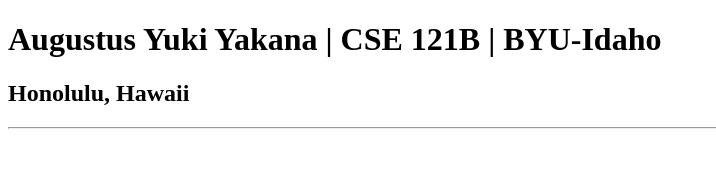
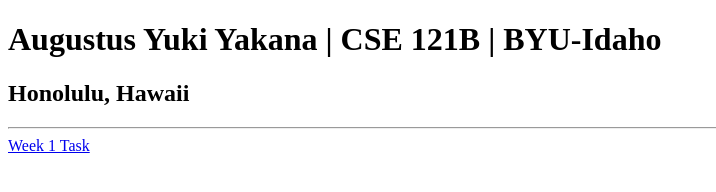
Before and after one commit to augustusyakana/cse121b, a plain HTML site: page index.html in a window 1280 px wide. Shown: the whole page, without its empty margins (0-716 px from the left). Drawn offline with Linux system fonts and the light colour scheme.

Commit message:
added w01 task link

```diff
--- a/index.html
+++ b/index.html
@@ -9,5 +9,9 @@
     <h1>Augustus Yuki Yakana | CSE 121B | BYU-Idaho</h1>
     <h2>Honolulu, Hawaii</h2>
     <hr>
+
+    <nav>
+        <a href="w01-task.html">Week 1 Task</a>
+    </nav>
 </body>
 </html>
```
